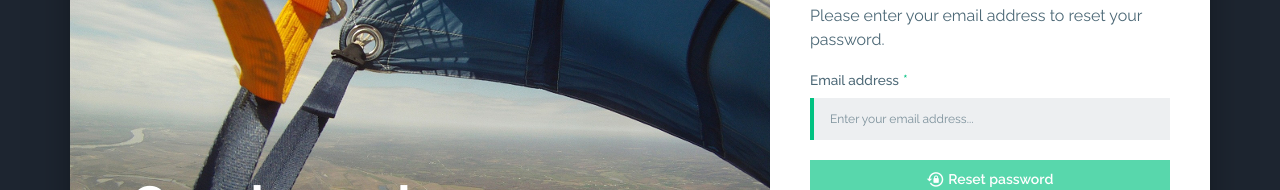
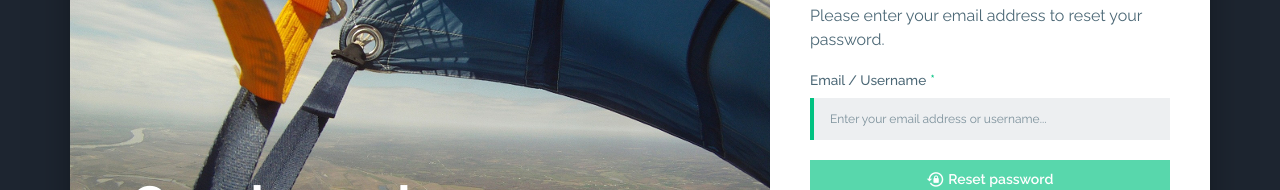
Before and after one commit to Exotelis/skydivemanifest, a Vue app in the folder administration/: page /password-forgot in a window 1280 px wide. Shown: the part 299-489 px from the top of the page. Built offline with nearby package versions, Linux system fonts and the light colour scheme.

Commit message:
admin: update - Password forgot can be performed with username or email
The username or email addres can be used to request a password reset
now. Since the user can sign in with both, it also makes sense to reset
the password with both.

```diff
--- a/administration/src/components/pages/PasswordForgotPage.vue
+++ b/administration/src/components/pages/PasswordForgotPage.vue
@@ -14,15 +14,15 @@
       </div>
 
       <form @submit.prevent="handleSubmit" novalidate v-validate>
-        <form-group label-for="email"
-                    :invalid-feedback="errors.email"
-                    :label="$t('form.label.email')">
-          <input-email id="email"
-                       required
-                       v-model.trim="email"
-                       :placeholder="$t('form.placeholder.email')"
-                       :plaintext="emailPreFilled"
-                       :readonly="emailPreFilled"></input-email>
+        <form-group label-for="username"
+                    :invalid-feedback="errors.username"
+                    :label="$t('form.label.usernameEmail')">
+          <input-text id="username"
+                      required
+                      v-model.trim="username"
+                      :placeholder="$t('form.placeholder.usernameEmail')"
+                      :plaintext="usernamePreFilled"
+                      :readonly="usernamePreFilled"></input-text>
         </form-group>
 
         <button-wrapper block
@@ -51,19 +51,19 @@ import ButtonWrapper from '@/components/form/ButtonWrapper.vue';
 import FormGroup from '@/components/form/FormGroup.vue';
 import FormMixin from '@/mixins/FormMixin';
 import FormValidationMixin from '@/mixins/FormValidationMixin';
-import InputEmail from '@/components/form/InputEmail.vue';
+import InputText from '@/components/form/InputText.vue';
 
 @Component({
-  components: { ButtonWrapper, FormGroup, InputEmail }
+  components: { ButtonWrapper, FormGroup, InputText }
 })
 export default class PasswordForgotPage extends Mixins(FormMixin, FormValidationMixin) {
-  email: string = '';
-  emailPreFilled: boolean = false;
+  username: string = '';
+  usernamePreFilled: boolean = false;
 
   mounted () {
     if (this.$route.query.email) {
-      this.email = this.$route.query.email as string;
-      this.emailPreFilled = true;
+      this.username = this.$route.query.email as string;
+      this.usernamePreFilled = true;
     }
   }
 
@@ -74,7 +74,7 @@ export default class PasswordForgotPage extends Mixins(FormMixin, FormValidation
     this.loading = true;
 
     try {
-      const response: AxiosResponse = await AuthService.forgotPassword(this.email);
+      const response: AxiosResponse = await AuthService.forgotPassword(this.username);
       this.error = null;
       this.successMessage = response.data.message;
     } catch (e) {
@@ -86,9 +86,9 @@ export default class PasswordForgotPage extends Mixins(FormMixin, FormValidation
     this.loading = false;
   }
 
-  @Watch('email')
-  onEmailChange (email: string): void {
-    this.disabledSubmit = !(email.length > 0);
+  @Watch('username')
+  onUsernameChange (username: string): void {
+    this.disabledSubmit = !(username.length > 0);
   }
 }
 </script>
--- a/administration/src/services/AuthService.ts
+++ b/administration/src/services/AuthService.ts
@@ -21,8 +21,8 @@ export default {
     return axios.post('/auth/email/confirm', { token: token });
   },
 
-  async forgotPassword (email: string): Promise<any> {
-    return axios.post('/auth/password/forgot', { email: email });
+  async forgotPassword (username: string): Promise<any> {
+    return axios.post('/auth/password/forgot', { username: username });
   },
 
   async login (credentials: CredentialsModel): Promise<any> {
```
Also changed, not shown: 2 other files (tests, documents, lock files or other folders).
